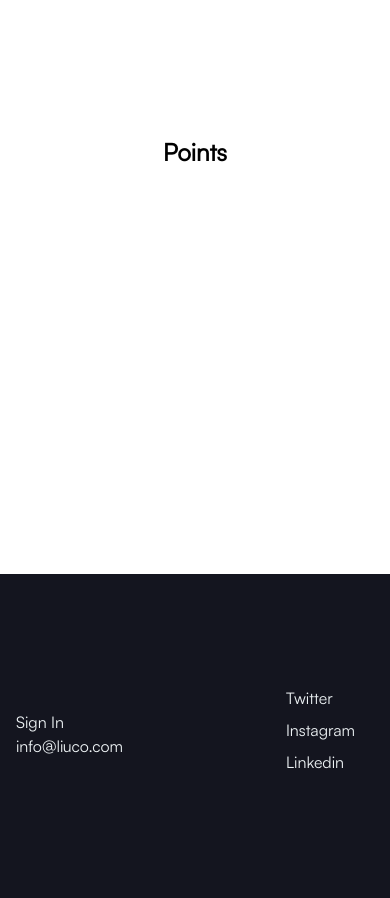
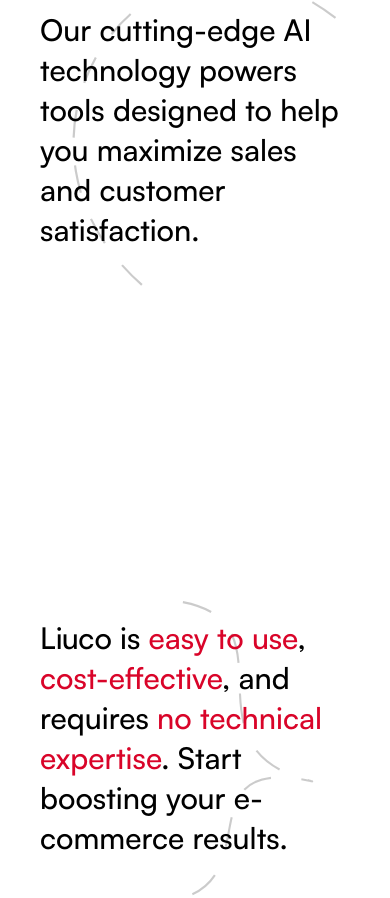
Before and after one commit to aamdmn/liuco, a Next.js app: page / in a window 390 px wide. Shown: the part 1099-1997 px from the top of the page. Built offline with nearby package versions, Linux system fonts and the light colour scheme; no server answers.

Commit message:
home page done

```diff
--- a/package.json
+++ b/package.json
@@ -39,6 +39,7 @@
     "react-dom": "18.2.0",
     "react-hook-form": "^7.43.1",
     "react-hot-toast": "^2.4.0",
+    "react-intersection-observer": "^9.4.3",
     "react-uploader": "^3.2.0",
     "react-use-measure": "^2.1.1",
     "request-ip": "^3.3.0",
--- a/src/components/common/GetStartedButton.tsx
+++ b/src/components/common/GetStartedButton.tsx
@@ -1,17 +1,12 @@
 import { ArrowUpRight } from "lucide-react";
-import Image from "next/image";
 import Link from "next/link";
-import { text } from "node:stream/consumers";
 
-interface Props {
-    textColor?: string;
-}
 
-export default function GetStartedButton({ textColor }: Props) {
+export default function GetStartedButton() {
 
     return (
         <div className="w-fit">
-            <Link href={'/signin'} className={"flex items-center px-7 py-4 bg-red border-red border-2 rounded-3xl hover:bg-black duration-200 md:px-12"}>
+            <Link href={'/signin'} className={"flex items-center px-7 py-4 bg-red border-red border-2 rounded-3xl hover:bg-black duration-200 md:px-12 text-white"}>
                 <span className="text-lg">Get Started</span>
                 <ArrowUpRight />
             </Link>
--- /dev/null
+++ b/src/components/graphics/HalfCircle/index.tsx
@@ -0,0 +1,58 @@
+import { useEffect } from "react";
+import { motion } from "framer-motion";
+import { useInView } from "react-intersection-observer";
+import { useAnimation } from "framer-motion";
+
+function HalfCircle() {
+
+    const { ref, inView } = useInView({
+        threshold: 0.5,
+    });
+
+    const controls = useAnimation();
+
+    useEffect(() => {
+
+        if (inView) {
+            controls.start({
+                pathLength: 0.05,
+                pathSpacing: 0.05,
+                pathOffset: 0,
+                transition: {
+                    duration: 2.5,
+                },
+            });
+        } else {
+            controls.start({
+                pathLength: 1,
+                pathSpacing: 1,
+                pathOffset: 1,
+                transition: {
+                    duration: 0.5,
+                },
+            });
+        }
+    }, [inView, controls])
+
+    return (
+        <svg
+            ref={ref}
+            width="35rem"
+            height="35rem"
+            viewBox="0 0 757 875"
+            fill="none"
+            xmlns="http://www.w3.org/2000/svg"
+            className="md:rotate-12 w-full h-full"
+        >
+            <motion.path
+                animate={controls}
+                d="M259.355 785.095c-396.785-350.73 52.914-961.476 482.081-558.479"
+                stroke="#000"
+                strokeWidth={5}
+                strokeDasharray="0 1"
+            />
+        </svg>
+    );
+}
+
+export default HalfCircle;
--- /dev/null
+++ b/src/components/graphics/HalfCirclePoint/index.tsx
@@ -0,0 +1,55 @@
+import * as React from "react";
+import { motion, useAnimation } from "framer-motion";
+import { useInView } from "react-intersection-observer";
+function Icon() {
+
+    const { ref, inView } = useInView({
+        threshold: 0.1,
+    });
+
+    const controls = useAnimation();
+
+    React.useEffect(() => {
+        if (inView) {
+            controls.start({
+                pathLength: 0.06,
+                pathSpacing: 0.061,
+                pathOffset: 0,
+                transition: {
+                    duration: 2.5,
+                },
+            });
+        } else {
+            controls.start({
+                pathLength: 1,
+                pathSpacing: 1,
+                pathOffset: 1,
+                transition: {
+                    duration: 0.5,
+                },
+            });
+        }
+    }, [inView, controls])
+
+    return (
+        <svg
+            ref={ref}
+            width="35rem"
+            height="35rem"
+            viewBox="0 0 1100 1100"
+            fill="none"
+            xmlns="http://www.w3.org/2000/svg"
+            className="md:rotate-12 w-full h-full md:h-fit"
+        >
+            <motion.path
+                animate={controls}
+                d="M515.828 223.154C835.07 285.248 503.551 636.695 877.5 728.075M374.477 1067.12c453.846 33.45 96.704-425.884 505.023-338.621m-2-.424c1.546.378 4.5.959 2 .424m-2-.424l2 .424"
+                stroke="#000"
+                strokeWidth={6}
+                strokeDasharray="0 1"
+            />
+        </svg>
+    );
+}
+
+export default Icon;
--- a/src/components/layout/Footer.tsx
+++ b/src/components/layout/Footer.tsx
@@ -15,7 +15,7 @@
   return (
     <footer className="w-full h-[87vh] flex text-white overflow-hidden">
       <div className="w-full lg:w-[92%] bg-black h-full m-0 p-0 flex flex-col md:flex-row">
-        <div className="grid w-full md:text-lg grid-rows-1 gap-28 grid-cols-2 md:grid-cols-1 mt-28 mb-16 mx-auto items-center ">
+        <div className="grid w-full md:text-lg grid-rows-1 gap-28 grid-cols-2 md:grid-cols-1 md:mb-16 mt-28 mx-auto items-center ">
           <div className="md:justify-self-center justify-self-center md:w-28">
             <Link href={''} className='hover:text-red duration-150 mb-2'>Sign In</Link>
             <p>info@liuco.com</p>
--- a/src/components/points/index.tsx
+++ b/src/components/points/index.tsx
@@ -1,9 +1,55 @@
 import GetStartedButton from "../common/GetStartedButton";
+import HalfCircle from "../graphics/HalfCircle";
+import HalfCirclePoint from "../graphics/HalfCirclePoint";
+import { motion } from "framer-motion";
 
 export default function Points() {
     return (
-        <div className="flex h-screen flex-col items-center justify-center w-full">
-            <h1 className="text-2xl font-bold">Points</h1>
+        <div className="w-full overflow-hidden">
+            <section className="p-10 my-72 md:my-36 mt-[15rem] md:mt-[10rem] flex items-center w-full justify-center">
+                <motion.h1
+                    initial={{ opacity: 0, y: -50 }}
+                    whileInView={{ opacity: 1, y: 0 }}
+                    transition={{ duration: 0.5, delay: 0.2 }}
+                    className="text-3xl md:text-4xl font-satoshiM leading-10 max-w-5xl"
+                >Our cutting-edge AI technology powers tools designed to help you maximize sales and customer satisfaction.</motion.h1>
+                <div className="absolute md:block md:relative opacity-20 md:opacity-100 w-full md:w-fit -z-20">
+                    <HalfCircle />
+                </div>
+            </section>
+            <section className="p-10 my-72 md:my-36 flex items-center justify-center">
+                <div className="absolute md:block md:mb-64 mb-10 md:relative opacity-20 md:opacity-100 -z-20">
+                    <HalfCirclePoint />
+                </div>
+                <motion.h1
+                    className="text-3xl md:text-4xl font-satoshiM leading-10 max-w-5xl w-full"
+                    initial={{ opacity: 0, y: -50 }}
+                    whileInView={{ opacity: 1, y: 0 }}
+                    transition={{ duration: 0.5, delay: 0.5 }}
+                >
+                    Liuco is <span className="text-red">easy to use</span>, <span className="text-red">cost-effective</span>, and requires <span className="text-red">no technical expertise</span>. Start boosting your e-commerce results.</motion.h1>
+            </section>
+            <section className="p-10 my-72 md:my-36 mb-[10rem] flex items-center justify-center">
+                <div className="mb-36">
+                    <motion.h1
+                        initial={{ opacity: 0, y: -50 }}
+                        whileInView={{ opacity: 1, y: 0 }}
+                        transition={{ duration: 0.5, delay: 0.5 }}
+                        className="text-3xl md:text-4xl leading-10 font-satoshiM"
+                    >Try Liuco and see how AI can transform your e-commerce business.</motion.h1>
+                    <motion.div
+                        initial={{ opacity: 0, x: -50 }}
+                        whileInView={{ opacity: 1, x: 0 }}
+                        transition={{ duration: 0.5, delay: 0.5 }}
+                        className="mt-16"
+                    >
+                        <GetStartedButton />
+                    </motion.div>
+                </div>
+                <div className="absolute md:block md:relative opacity-20 md:opacity-100 w-full md:w-fit -z-20">
+                    <HalfCircle />
+                </div>
+            </section>
         </div>
     );
 }
```
Also changed, not shown: public/circle.svg (added), 1 other file (tests, documents, lock files or other folders).
